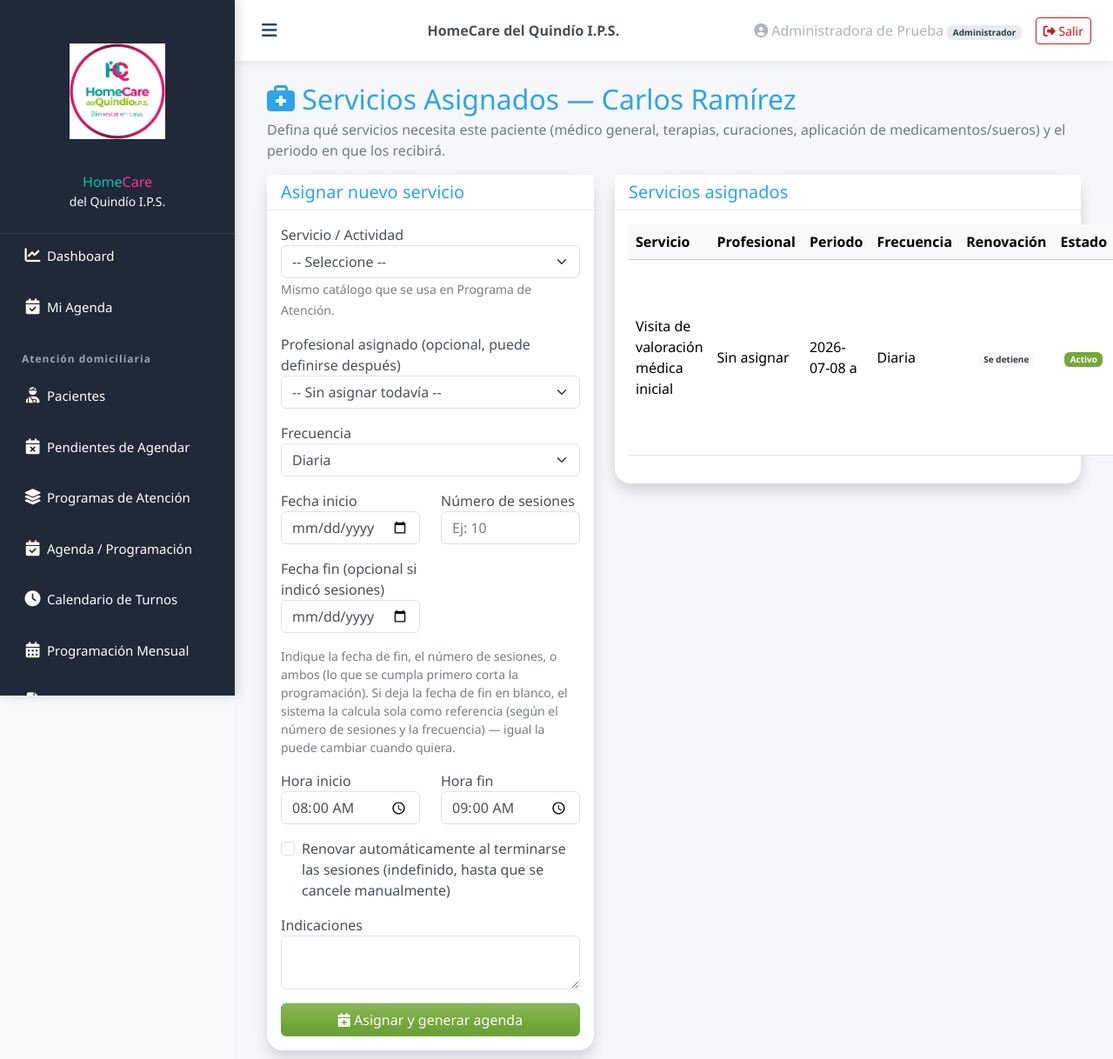
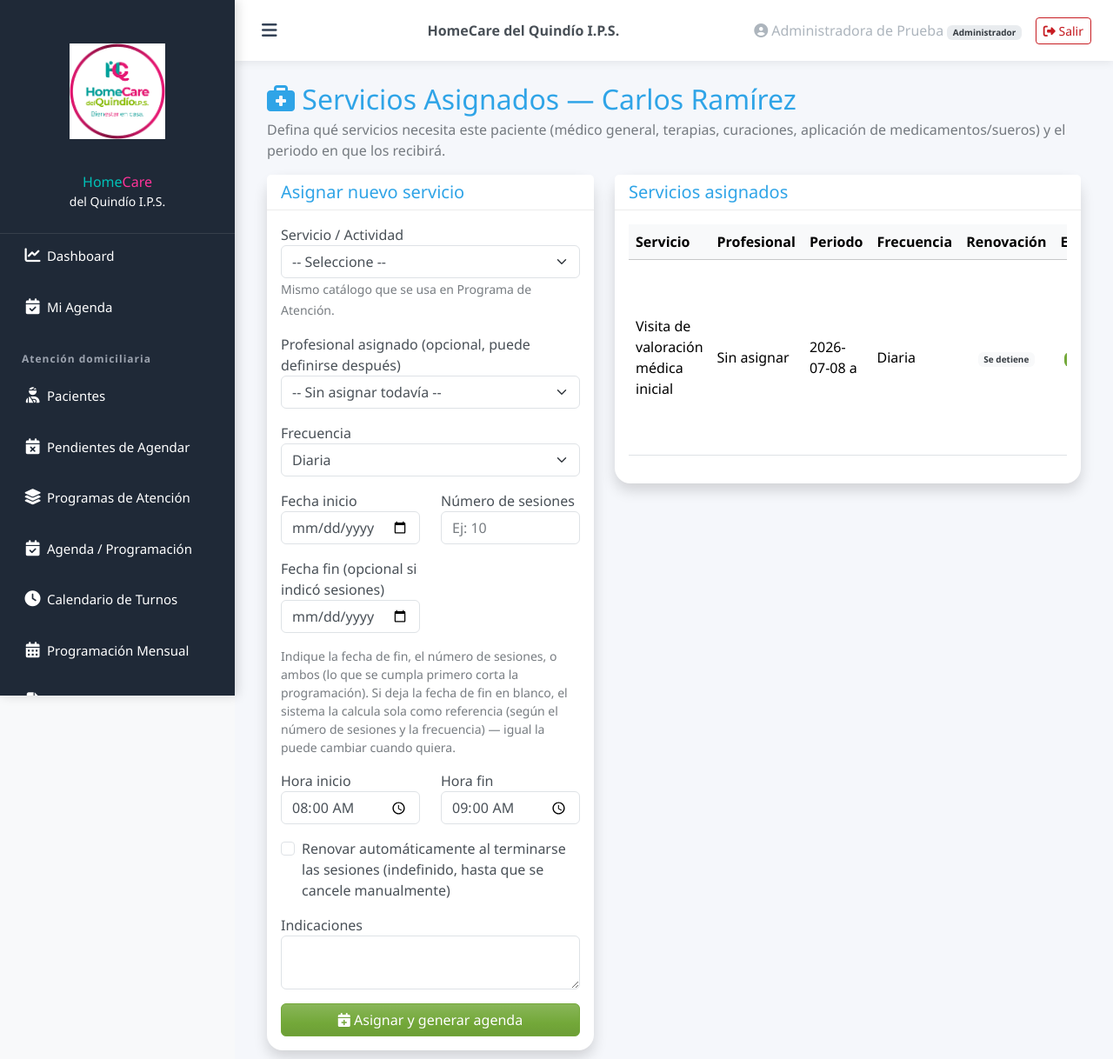
Before and after one commit to cardenasruizdaniel-svg/HomeCareEnterprise, a FastAPI app: page /servicios-paciente/1 in a window 1280 px wide; the page is wider, and only the part inside the window is pictured. Shown: the top 1218 px of that part at 87% size. Run offline with FastAPI, Linux system fonts and the light colour scheme; a user stored in the database is signed in; data comes from the database, SQL or seed files in the repository; parts of the project's set-up code (start-up, migrations or seed data) failed here and were passed over; some libraries are stand-ins or nearby versions.

Commit message:
Descripción de los cambios

```diff
--- a/static/css/style.css
+++ b/static/css/style.css
@@ -662,6 +662,13 @@ footer{
 
     background:#f5f7fb;
 
+    /* Si alguna tabla u otro contenido es mas ancho que la
+       pantalla (comun en ventanas mas chicas/no maximizadas),
+       que el DESPLAZAMIENTO quede DENTRO de esta area de
+       contenido -- asi la barra lateral (que es fija) nunca
+       queda tapando ni cortando lo que se sale de ancho. */
+    overflow-x:auto;
+
 }
 
 
--- a/templates/calidad/panel.html
+++ b/templates/calidad/panel.html
@@ -142,6 +142,7 @@
                     </div>
                 </div>
                 <div class="col-md-8">
+                    <div class="table-responsive">
                     <table class="table table-hover align-middle bg-white shadow-sm">
                         <thead class="table-light"><tr><th>Tarea</th><th>Responsable</th><th>Fecha límite</th><th>Prioridad</th><th>Estado</th></tr></thead>
                         <tbody>
@@ -164,6 +165,7 @@
                             {% endfor %}
                         </tbody>
                     </table>
+                    </div>
                 </div>
             </div>
         </div>
--- a/templates/facturacion/reportes.html
+++ b/templates/facturacion/reportes.html
@@ -35,6 +35,7 @@
             <div class="card shadow mb-4">
                 <div class="card-header bg-white"><h5 class="mb-0">Facturado por Paciente</h5></div>
                 <div class="card-body">
+                    <div class="table-responsive">
                     <table class="table table-sm table-hover">
                         <thead class="table-light"><tr><th>Paciente</th><th>EPS</th><th class="text-center">Facturas</th><th class="text-end">Total</th></tr></thead>
                         <tbody>
@@ -50,6 +51,7 @@
                             {% endfor %}
                         </tbody>
                     </table>
+                    </div>
                 </div>
             </div>
         </div>
@@ -58,6 +60,7 @@
             <div class="card shadow mb-4">
                 <div class="card-header bg-white"><h5 class="mb-0">Facturado por EPS</h5></div>
                 <div class="card-body">
+                    <div class="table-responsive">
                     <table class="table table-sm table-hover">
                         <thead class="table-light"><tr><th>EPS</th><th class="text-center">Facturas</th><th class="text-end">Total</th></tr></thead>
                         <tbody>
@@ -72,6 +75,7 @@
                             {% endfor %}
                         </tbody>
                     </table>
+                    </div>
                 </div>
             </div>
 
@@ -79,6 +83,7 @@
             <div class="card shadow">
                 <div class="card-header bg-white"><h5 class="mb-0">Facturado por Fecha</h5></div>
                 <div class="card-body">
+                    <div class="table-responsive">
                     <table class="table table-sm table-hover">
                         <thead class="table-light"><tr><th>Fecha</th><th class="text-center">Facturas</th><th class="text-end">Total</th></tr></thead>
                         <tbody>
@@ -87,6 +92,7 @@
                             {% endfor %}
                         </tbody>
                     </table>
+                    </div>
                 </div>
             </div>
             {% endif %}
--- a/templates/laboratorios/lista.html
+++ b/templates/laboratorios/lista.html
@@ -40,12 +40,14 @@
                     </div>
 
                     <label class="fw-bold mt-2">Parámetros medidos</label>
+                    <div class="table-responsive">
                     <table class="table table-sm" id="tabla-items-lab">
                         <thead class="table-light">
                             <tr><th>Parámetro</th><th>Valor</th><th>Unidad</th><th>Rango mín.</th><th>Rango máx.</th><th></th></tr>
                         </thead>
                         <tbody id="cuerpo-items-lab"></tbody>
                     </table>
+                    </div>
                     <button type="button" class="btn btn-outline-primary btn-sm mb-3" id="btn-agregar-item">
                         <i class="fa-solid fa-plus"></i> Agregar parámetro
                     </button>
@@ -76,6 +78,7 @@
                     </p>
 
                     {% if r['items'] %}
+                    <div class="table-responsive">
                     <table class="table table-sm">
                         <thead class="table-light"><tr><th>Parámetro</th><th>Valor</th><th>Rango normal</th><th></th></tr></thead>
                         <tbody>
@@ -94,6 +97,7 @@
                             {% endfor %}
                         </tbody>
                     </table>
+                    </div>
                     {% endif %}
 
                     {% if r.resultado_texto %}<p class="mb-2 small">{{ r.resultado_texto }}</p>{% endif %}
--- a/templates/pendientes_agendar/lista.html
+++ b/templates/pendientes_agendar/lista.html
@@ -28,6 +28,7 @@
         <div class="card-header bg-danger text-white"><h5 class="mb-0">Pacientes SIN la primera visita agendada</h5></div>
         <div class="card-body">
             <p class="text-muted small">Estos pacientes tienen la visita de valoración médica inicial asignada, pero todavía nadie le ha puesto fecha.</p>
+            <div class="table-responsive">
             <table class="table table-hover align-middle">
                 <thead class="table-light"><tr><th>Paciente</th><th>Documento</th><th>Celular</th><th>Desde</th><th class="text-center">Acción</th></tr></thead>
                 <tbody>
@@ -46,6 +47,7 @@
                     {% endfor %}
                 </tbody>
             </table>
+            </div>
         </div>
     </div>
 
@@ -53,6 +55,7 @@
         <div class="card-header bg-warning"><h5 class="mb-0">Pacientes con OTRAS visitas pendientes de programar</h5></div>
         <div class="card-body">
             <p class="text-muted small">Servicios activos (terapias, curaciones, etc.) que ya tuvieron su primera visita, pero les faltan sesiones por programar.</p>
+            <div class="table-responsive">
             <table class="table table-hover align-middle">
                 <thead class="table-light"><tr><th>Paciente</th><th>Servicio</th><th>Frecuencia</th><th class="text-center">Sesiones pendientes</th><th class="text-center">Acción</th></tr></thead>
                 <tbody>
@@ -71,6 +74,7 @@
                     {% endfor %}
                 </tbody>
             </table>
+            </div>
         </div>
     </div>
 </div>
--- a/templates/servicios_paciente/lista.html
+++ b/templates/servicios_paciente/lista.html
@@ -102,6 +102,7 @@
             <div class="card shadow">
                 <div class="card-header bg-white"><h5 class="mb-0">Servicios asignados</h5></div>
                 <div class="card-body">
+                    <div class="table-responsive">
                     <table class="table table-hover align-middle">
                         <thead class="table-light">
                             <tr><th>Servicio</th><th>Profesional</th><th>Periodo</th><th>Frecuencia</th><th class="text-center">Renovación</th><th class="text-center">Estado</th><th class="text-center">Programación</th><th class="text-center">Planilla</th></tr>
@@ -152,10 +153,11 @@
                                 </td>
                             </tr>
                             {% else %}
-                            <tr><td colspan="6" class="text-center text-muted py-4">Sin servicios asignados.</td></tr>
+                            <tr><td colspan="8" class="text-center text-muted py-4">Sin servicios asignados.</td></tr>
                             {% endfor %}
                         </tbody>
                     </table>
+                    </div>
                 </div>
             </div>
         </div>
--- a/templates/turnos/calendario.html
+++ b/templates/turnos/calendario.html
@@ -50,6 +50,7 @@
             <div class="card shadow">
                 <div class="card-header bg-white"><h5 class="mb-0">Turnos del periodo</h5></div>
                 <div class="card-body">
+                    <div class="table-responsive">
                     <table class="table table-hover align-middle">
                         <thead class="table-light"><tr><th>Fecha</th><th>Profesional</th><th>Paciente</th><th>Turno</th><th>Horario</th><th>Zona</th><th class="text-center">Acción</th></tr></thead>
                         <tbody>
@@ -82,6 +83,7 @@
                             {% endfor %}
                         </tbody>
                     </table>
+                    </div>
                 </div>
             </div>
         </div>
```
